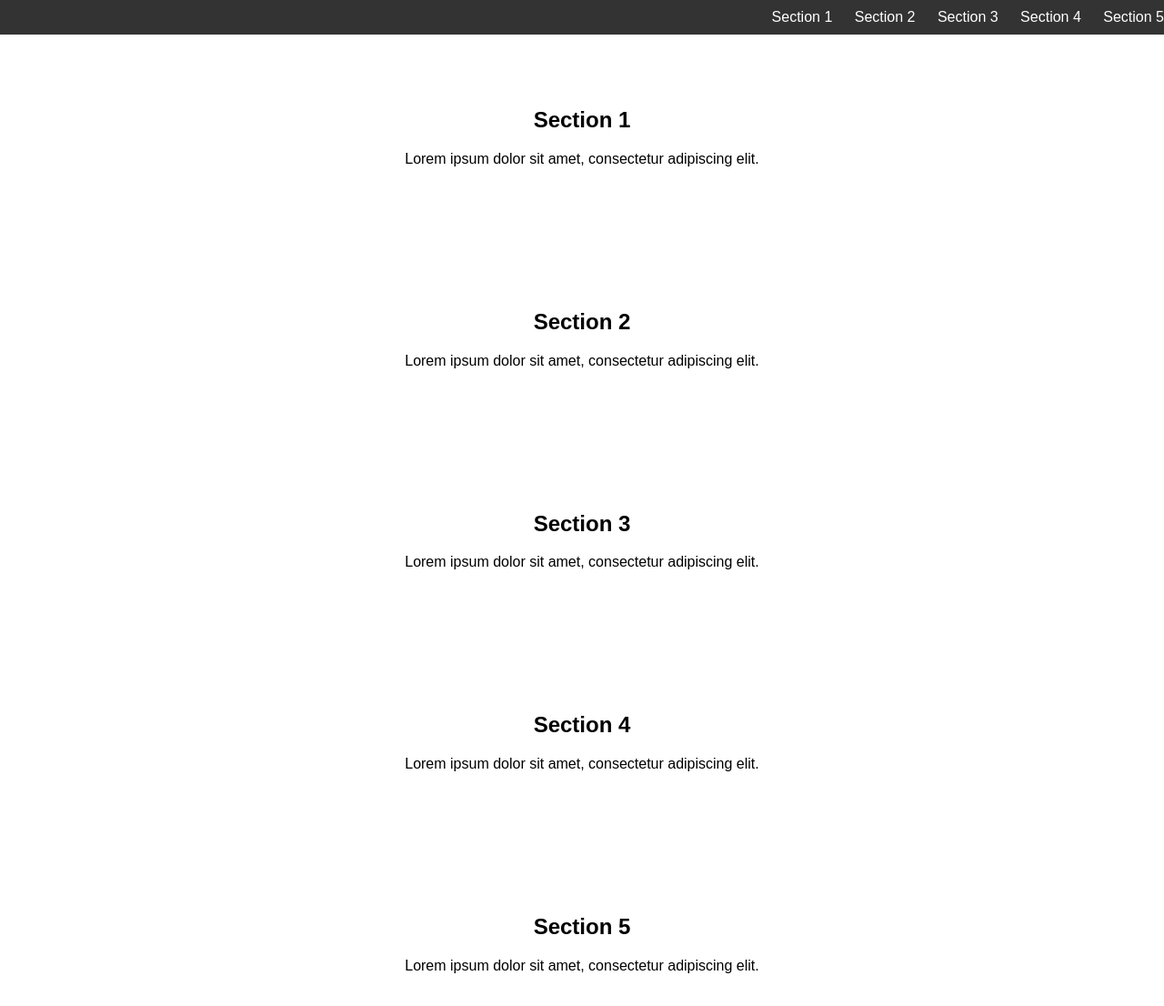
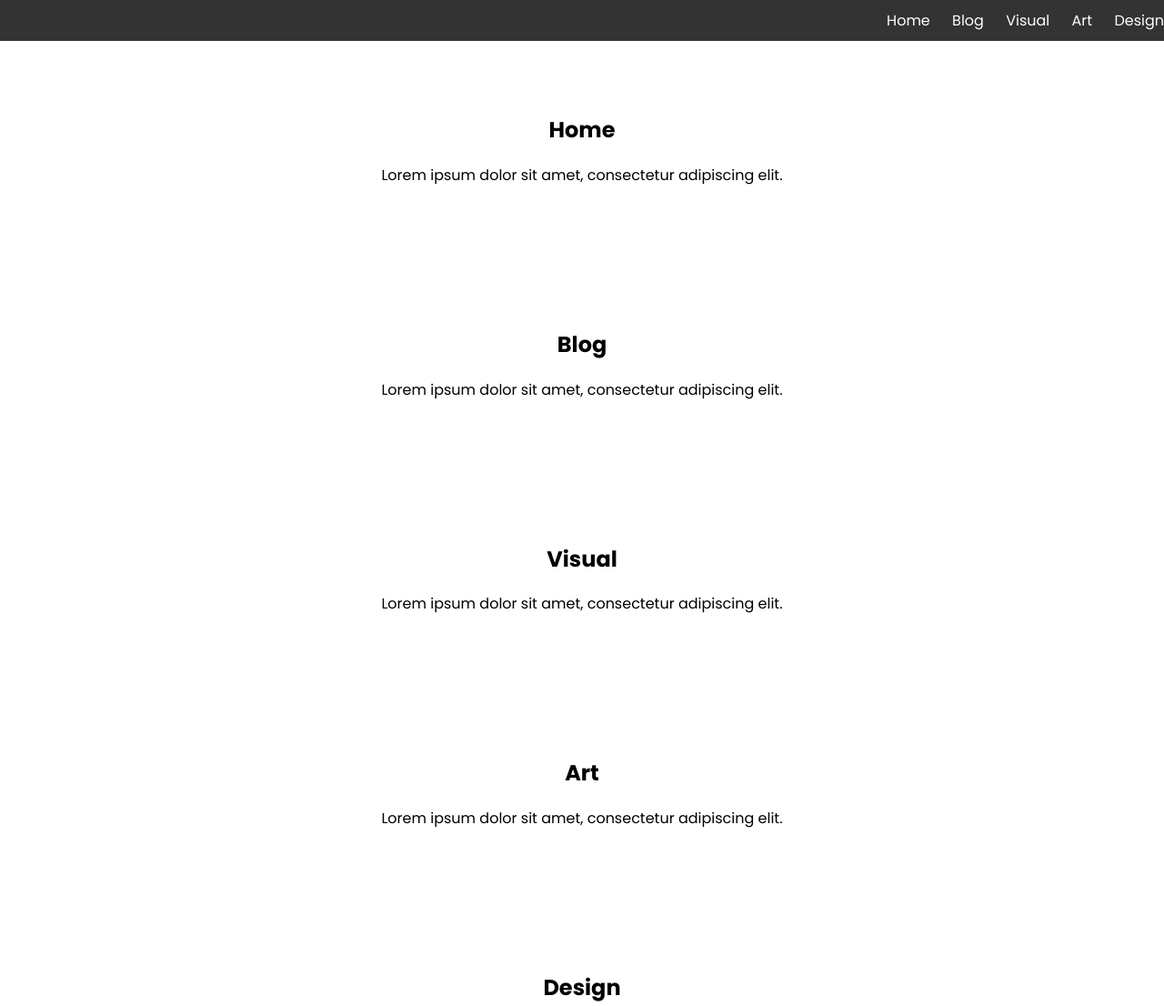
Before and after one commit to 2451668/2451668_WSOA3029A_Submission_3, a plain HTML site: page index.html in a window 1280 px wide. Shown: the top 1106 px of the page at 91% size. Drawn offline with Linux system fonts and the light colour scheme.

Commit message:
Formatting

```diff
--- a/index.html
+++ b/index.html
@@ -1,45 +1,52 @@
 <!DOCTYPE html>
 <html>
 <head>
-    <title>Your Website</title>
+    <meta charset="UTF-8">
+    <title>Data visualisation</title>
+    <meta name="description" content="Website about static and interactive data visualisations ">
+    <meta name="keywords" content="Data visualisations, NASA, Asteriods">
+    <meta name="author" content="Thabang Maleka">
+    <meta name="viewport" content="width=device-width, initial-scale=1.0">
     <link rel="stylesheet" type="text/css" href="style.css">
+    <link href="https://fonts.googleapis.com/css2?family=Poppins:wght@400;700&display=swap" rel="stylesheet">
+
 </head>
 <body>
     <header>
         <nav>
             <ul>
-                <li><a href="#section1">Section 1</a></li>
-                <li><a href="#section2">Section 2</a></li>
-                <li><a href="#section3">Section 3</a></li>
-                <li><a href="#section4">Section 4</a></li>
-                <li><a href="#section5">Section 5</a></li>
+                <li><a href="#home">Home</a></li>
+                <li><a href="#blog">Blog</a></li>
+                <li><a href="#vis">Visual</a></li>
+                <li><a href="#art">Art</a></li>
+                <li><a href="#design">Design</a></li>
             </ul>
         </nav>
     </header>
 
     <main>
-        <section id="section1">
-            <h1>Section 1</h1>
+        <section id="home">
+            <h1>Home</h1>
             <p>Lorem ipsum dolor sit amet, consectetur adipiscing elit.</p>
         </section>
 
-        <section id="section2">
-            <h1>Section 2</h1>
+        <section id="blog">
+            <h1>Blog</h1>
             <p>Lorem ipsum dolor sit amet, consectetur adipiscing elit.</p>
         </section>
 
-        <section id="section3">
-            <h1>Section 3</h1>
+        <section id="vis">
+            <h1>Visual</h1>
             <p>Lorem ipsum dolor sit amet, consectetur adipiscing elit.</p>
         </section>
 
-        <section id="section4">
-            <h1>Section 4</h1>
+        <section id="art">
+            <h1>Art</h1>
             <p>Lorem ipsum dolor sit amet, consectetur adipiscing elit.</p>
         </section>
 
-        <section id="section5">
-            <h1>Section 5</h1>
+        <section id="design">
+            <h1>Design</h1>
             <p>Lorem ipsum dolor sit amet, consectetur adipiscing elit.</p>
         </section>
     </main>
```
